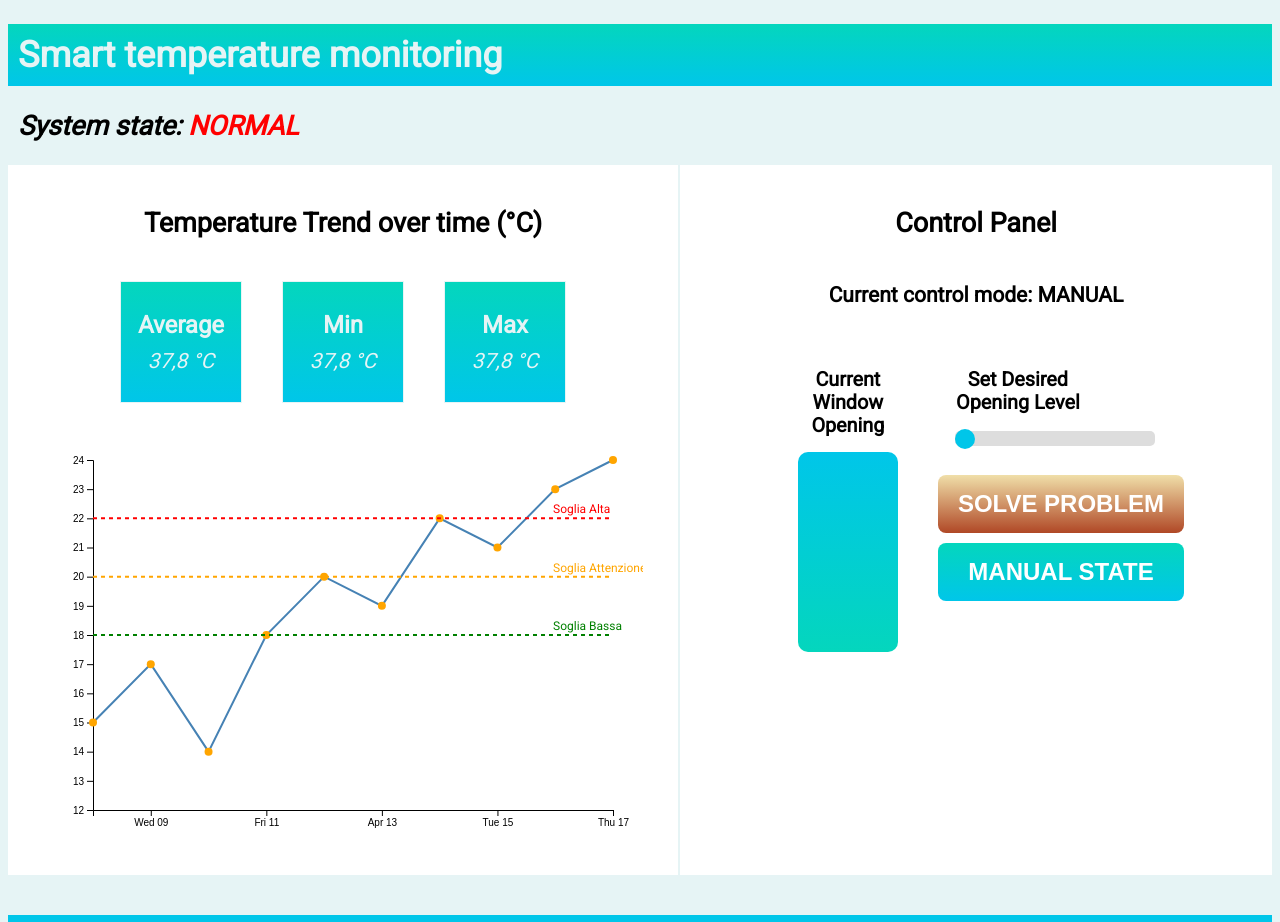
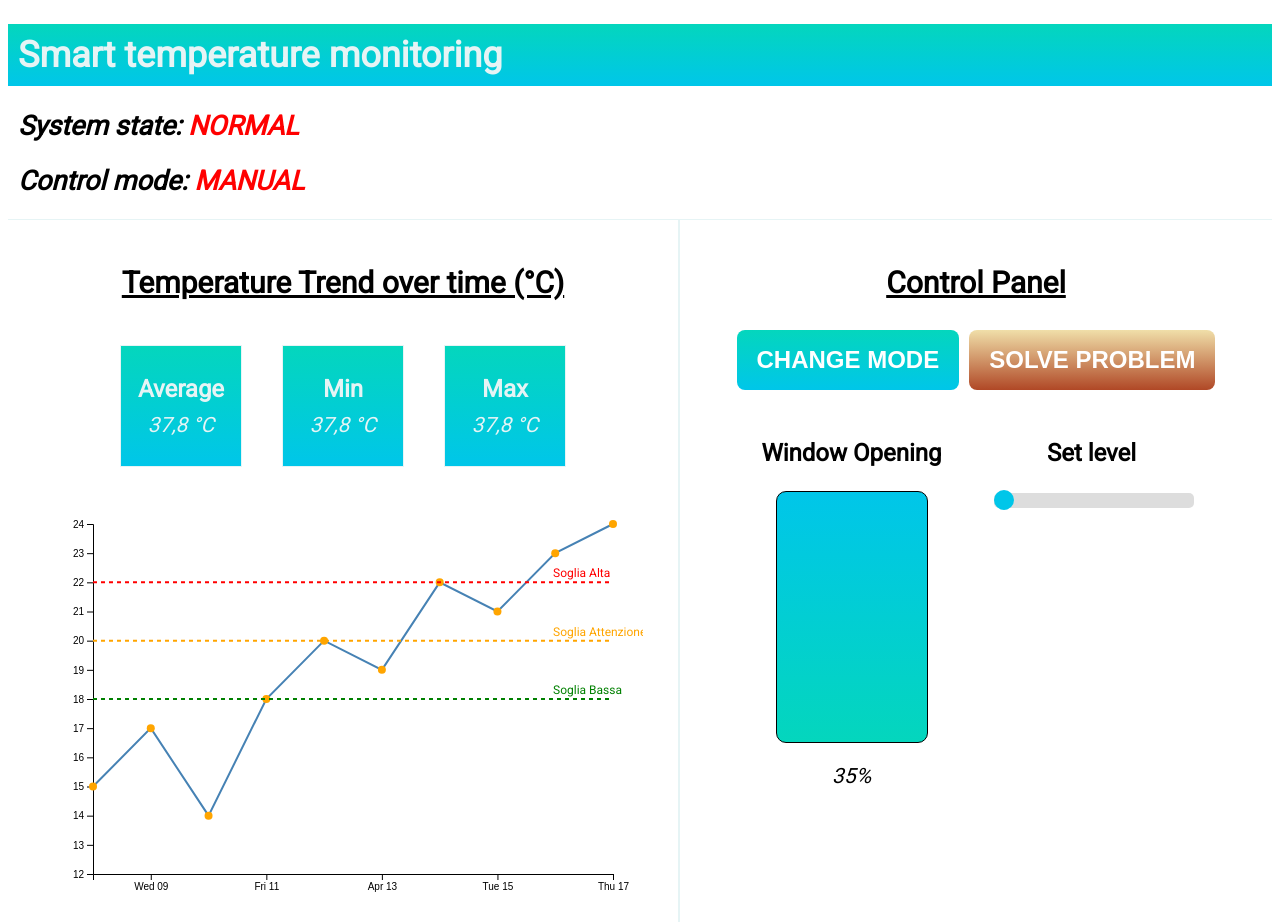
Before and after one commit to Farne23/SmartTemperatureMonitoringIOT, a plain HTML site: page dashboard-frontend/index.html in a window 1280 px wide. Shown: the top 922 px of the page. Drawn offline with nearby package versions, Linux system fonts and the light colour scheme.

Commit message:
Completed first version of the dashboard

```diff
--- a/dashboard-frontend/css/styles.scss
+++ b/dashboard-frontend/css/styles.scss
@@ -14,7 +14,7 @@ sans-serif;
 
 /* Use the variables */
 body {
-    background-color: $bgcolor;
+    background-color: white;
     color: $textcolor;
     font-family: $font;
     font-size: $fontsize;
@@ -48,11 +48,18 @@ body {
             box-sizing: border-box;
             flex-direction: column;
             align-items: center;
+            border-top: 1px solid $bgcolor ;
         }
 
         .left {
             display: flex;
             border-right: 1px solid $bgcolor ;
+
+            h2 {
+                font-size: 30px;
+                font-weight: bold;
+                text-decoration: underline;
+            }
 
             .stats-container {
                 display: flex;
@@ -98,7 +105,17 @@ body {
             display: flex;
             border-left: 1px solid $bgcolor;
 
+            h2 {
+                font-size: 30px;
+                font-weight: bold;
+                text-decoration: underline;
+            }
+
             .controls-bar {
+                display: flex;
+                flex-direction: column;
+
+                .window-status-row {
                     display: flex;
                     flex-direction: row;
 
@@ -106,21 +123,26 @@ body {
                     .window-control {
                         padding: 20px;
                         text-align: center;
-                    width: 130px;
+                        width: 200px;
 
                         h3 {
-                        margin-bottom: 15px;
-                        font-size: 1.1em;
+                            font-size: 24px;
+                        }
+
+                        p{
+                            font-size: 21px;
+                            font-style: italic;
                         }
                     }
 
                     .bar-container {
-                    width: 100px;
-                    height: 200px;
+                        width: 150px;
+                        height: 250px;
                         background: linear-gradient(180deg, $fgcolor2, $fgcolor1);
                         border-radius: 10px;
                         position: relative;
                         margin: 0 auto;
+                        border: 1px solid black;
 
                         .bar {
                             position: absolute;
@@ -133,9 +155,44 @@ body {
                         }
                     }
 
-                .buttons-panel {
+                    .window-control {
+                        h3 {
+                            font-size: 24px;
+                        }
+
+                        input[type="range"] {
+                            -webkit-appearance: none;
+                            width: 200px;
+                            height: 15px;
+                            background: #ddd;
+                            border-radius: 5px;
+                        }
+
+                        input[type="range"]::-webkit-slider-thumb {
+                            -webkit-appearance: none;
+                            appearance: none;
+                            width: 20px;
+                            height: 20px;
+                            border-radius: 50%;
+                            background: $fgcolor2;
+                            cursor: pointer;
+                        }
+
+                        input[type="range"]::-moz-range-thumb {
+                            width: 20px;
+                            height: 20px;
+                            border-radius: 50%;
+                            background: $fgcolor2;
+                            cursor: pointer;
+                        }
+                    }
+                }
+
+                .buttons-row {
                     display: flex;
-                    flex-direction: column;
+                    width: 100%;
+                    flex-direction: row;
+                    justify-content: space-between;
 
                     %button-base {
                         border: 1px solid $fgcolor1;
@@ -148,6 +205,7 @@ body {
                         font-weight: bold;
                         cursor: pointer;
                         transition: background-color 0.3s ease;
+                        height: 60px
                     }
 
                     input[type="button"] {
@@ -178,35 +236,6 @@ body {
 
                         &:active {
                             background: color.adjust($highlightcolor2, $lightness: -20%);
-                        }
-                    }
-
-
-                    .window-control {
-                        input[type="range"] {
-                            -webkit-appearance: none;
-                            width: 200px;
-                            height: 15px;
-                            background: #ddd;
-                            border-radius: 5px;
-                        }
-
-                        input[type="range"]::-webkit-slider-thumb {
-                            -webkit-appearance: none;
-                            appearance: none;
-                            width: 20px;
-                            height: 20px;
-                            border-radius: 50%;
-                            background: $fgcolor2;
-                            cursor: pointer;
-                        }
-
-                        input[type="range"]::-moz-range-thumb {
-                            width: 20px;
-                            height: 20px;
-                            border-radius: 50%;
-                            background: $fgcolor2;
-                            cursor: pointer;
                         }
                     }
                 }
--- a/dashboard-frontend/index.html
+++ b/dashboard-frontend/index.html
@@ -14,6 +14,7 @@
     <header>
         <h1>Smart temperature monitoring</h1>
         <h2>System state: <span id="sysState">NORMAL</span></h2>
+        <h2>Control mode: <span id="controlMode">MANUAL</span></h2>
     </header>
     <main>
         <div class="box left">
@@ -37,21 +38,23 @@
         </div>
         <div class="box right">
             <h2>Control Panel</h2>
-            <h3>Current control mode: MANUAL</h3>
             <div class="controls-bar">
-                <div class="window-status">
-                    <h3>Current Window Opening</h3>
-                    <div class="bar-container">
-                        <div class="bar" id="currentLevel"></div>
+                <div class="buttons-row">
+                    <input type="button" class="primary" value="CHANGE MODE" />
+                    <input type="button" class="danger" value="SOLVE PROBLEM" />
+                </div>
+                <div class="window-status-row">
+                    <div class="window-status">
+                        <h3>Window Opening</h3>
+                        <div class="bar-container">
+                            <div class="bar" id="currentLevel"></div>
+                        </div>
+                        <p id="openingLevel">35%</p>
                     </div>
-                </div>
-                <div class="buttons-panel">
                     <div class="window-control">
-                        <h3>Set Desired Opening Level</h3>
+                        <h3>Set level</h3>
                         <input type="range" min="0" max="100" value="0" id="setLevelSlider">
                     </div>
-                    <input type="button" class="danger" value="SOLVE PROBLEM" />
-                    <input type="button" class="primary" value="MANUAL STATE" />
                 </div>
             </div>
         </div>
```
Also changed, not shown: dashboard-frontend/css/styles.css, 1 other file. Lines whose indentation alone changed are shown as unchanged.
